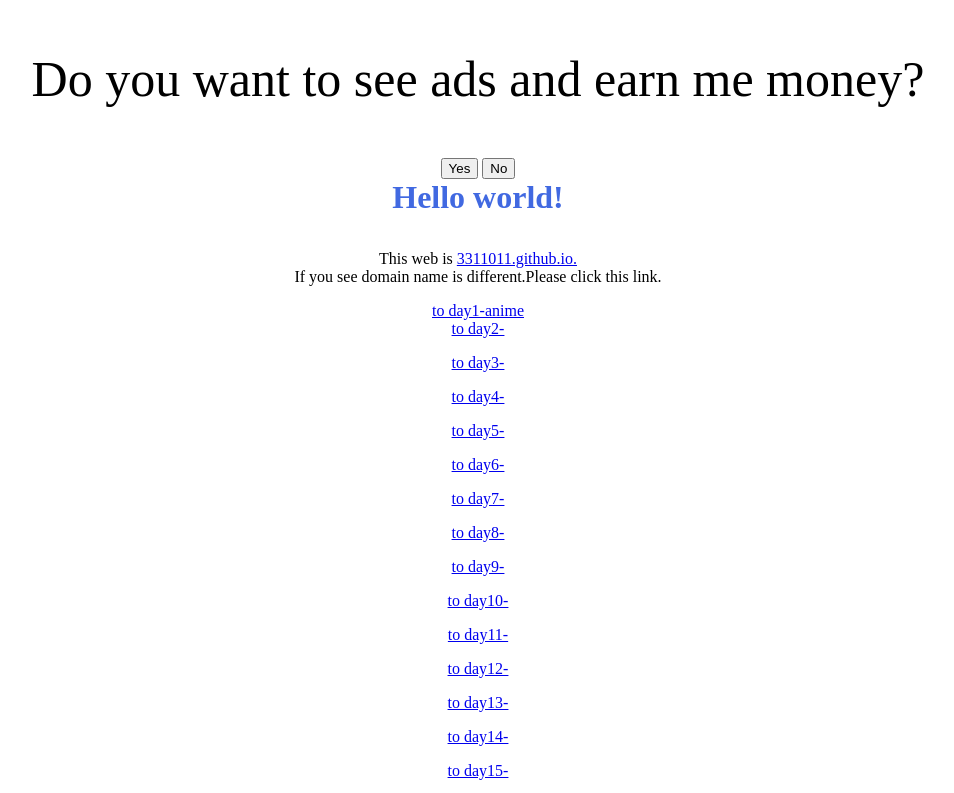
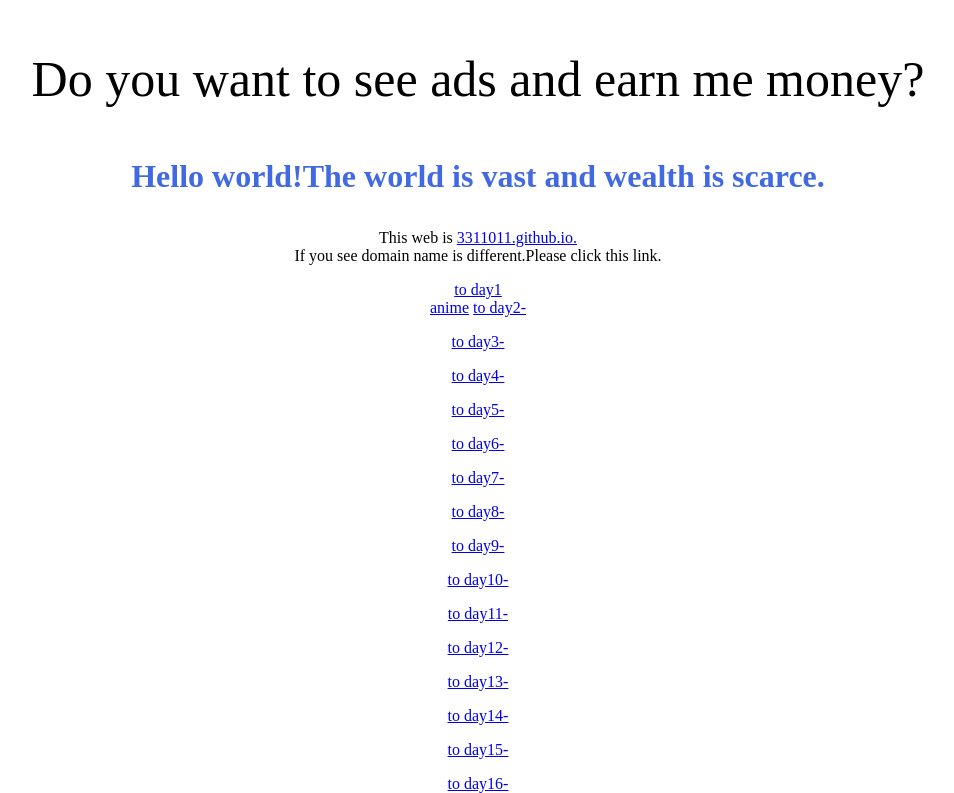
Before and after one commit to 3311011/3311011.github.io, a plain HTML site: page index.html in a window 1280 px wide. Shown: the top 793 px of the page, without its empty margins (162-1116 px from the left). Drawn offline with nearby package versions, Linux system fonts and the light colour scheme.

Commit message:
第三方

```diff
--- a/index.html
+++ b/index.html
@@ -23,7 +23,7 @@
         <p class="content">Do you want to see ads and earn me money?</p>
 
     </div>
-    <div>
+<!--    <div>
 
         <button >
             Yes
@@ -31,9 +31,13 @@
         <button >
             No
         </button>
-    </div>
+    </div> -->
     <div>
-            <h1 class="title">Hello world!</h1>
+            <h1 class="title">Hello world!The world is vast and wealth is scarce.
+
+
+
+</h1>
             <br>
     </div>
 
@@ -46,7 +50,7 @@
             click this link.</p>
     </div>
     <div >
-        <a href="page/day1-anime.html" target="_blank">to day1-anime </br></a>
+        <a href="page/day1-anime.html" target="_blank">to day1 </br>anime</a>
         <a href="page/day2-.html">to day2-
             <p></p>
         </a>
@@ -173,19 +177,9 @@
     </div>
 
     <div>
-        <a href="" class="btn"></a>
-
-        <button >test picture</button>
-        <br>
         <a href="https://unsplash.com" target="_blank" rel="noopener noreferrer">Get some free picture.</a>
     </div>
 
-    <script type="text/javascript">
-        $('.btn').on('click',function(){
-            $('.btn').toggleClass('btnc');
-            $('.xiaozhouzhou').toggleClass('side');
-        })
-    </script>
 
 
 
@@ -203,5 +197,22 @@
 
 
 </body>
+<script>
+  function checkForAdBlocker() {
+    var testAd = document.createElement('div');
+    testAd.innerHTML = '&nbsp;';
+    testAd.className = 'adsbox';
+    document.body.appendChild(testAd);
+    window.setTimeout(function() {
+      if (testAd.offsetHeight === 0) {
+        console.log('Ad blocker is enabled');
+      } else {
+        console.log('Ad blocker is disabled');
+      }
+      testAd.remove();
+    }, 100);
+  }
+  checkForAdBlocker();
+</script>
 
 </html>
```
